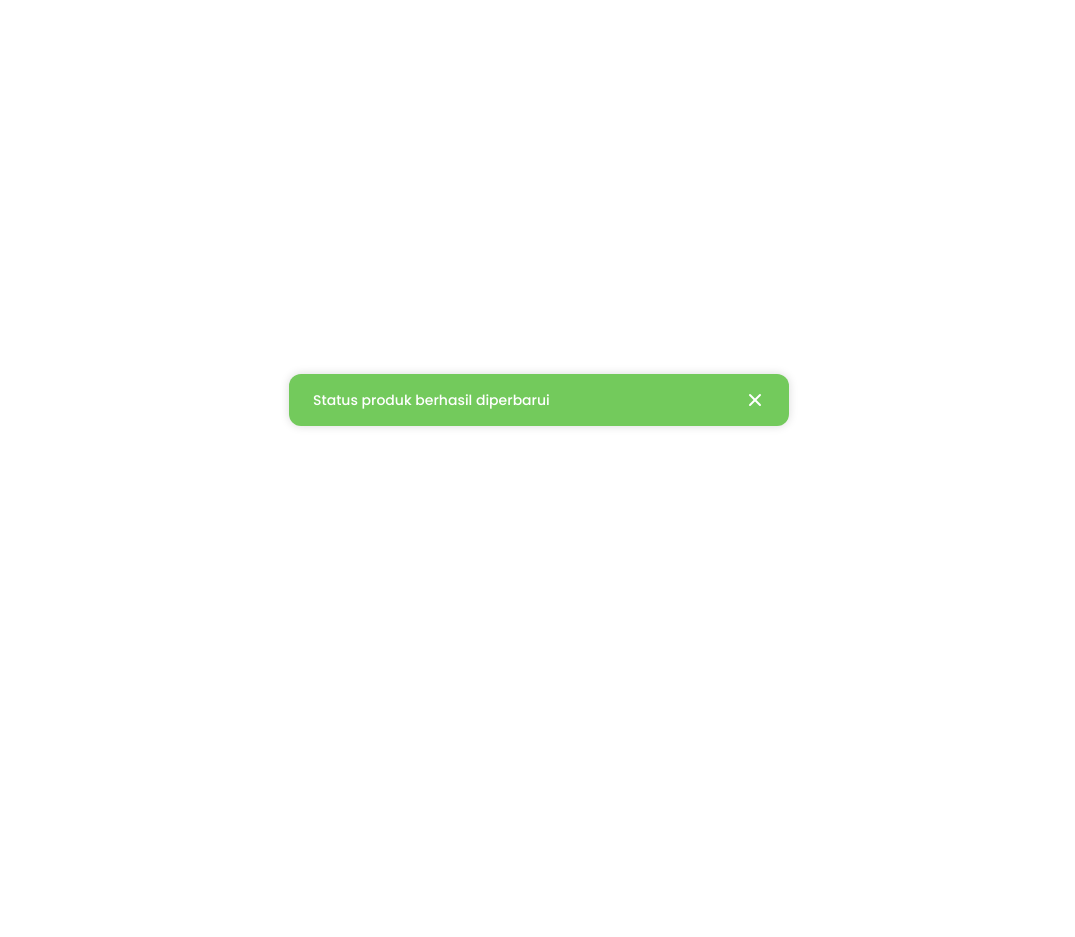
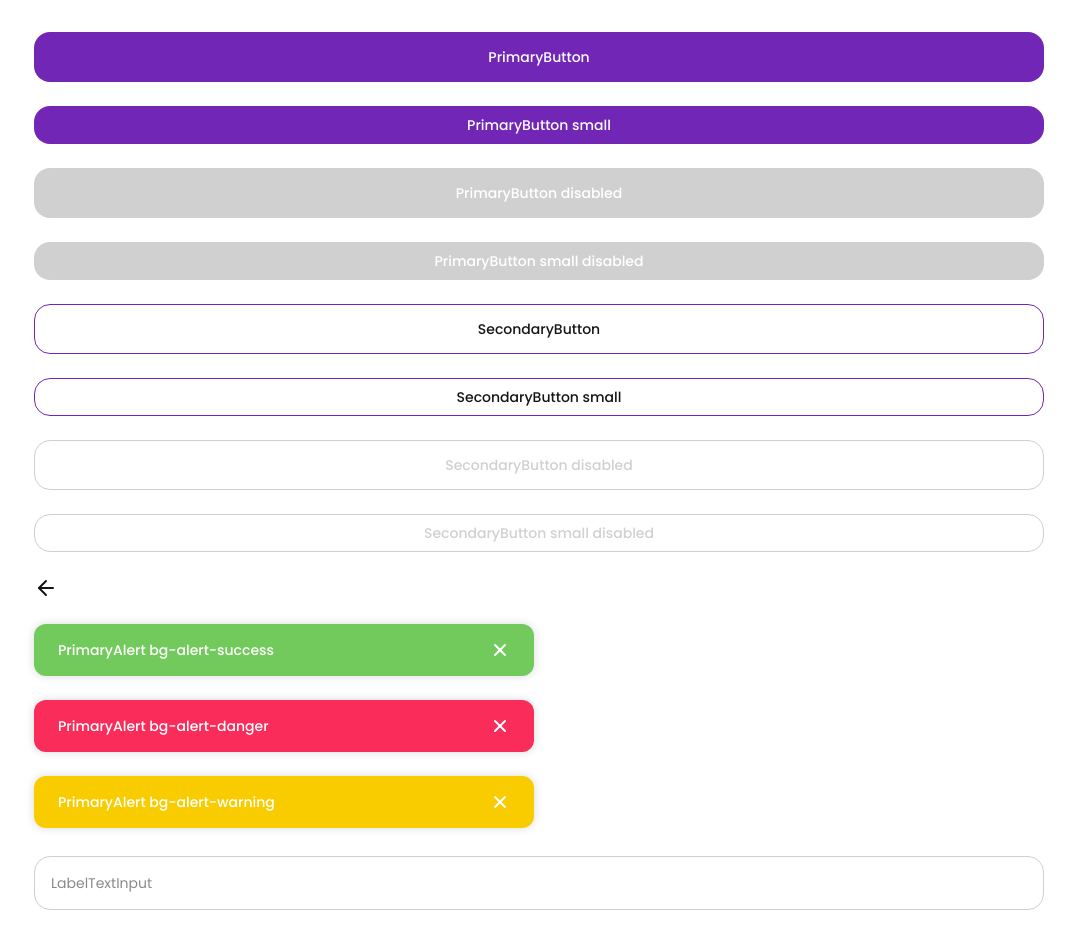
Before and after one commit to WhiteClover4/SecondHand-FE, a React (Create React App) app: page /components in a window 1280 px wide. Shown: the top 937 px of the page, without its empty margins (101-1176 px from the left). Before the commit the page ends 800 px from the top, so only its background shows below. Built offline with nearby package versions, Linux system fonts and the light colour scheme.

Commit message:
feat: routing

```diff
--- a/package.json
+++ b/package.json
@@ -8,6 +8,7 @@
     "@testing-library/user-event": "^13.2.1",
     "react": "^18.1.0",
     "react-dom": "^18.1.0",
+    "react-router-dom": "^6.3.0",
     "react-scripts": "5.0.1",
     "web-vitals": "^2.1.0"
   },
--- a/src/App.js
+++ b/src/App.js
@@ -1,11 +1,16 @@
 import { PrimaryAlert } from "./components/alert";
+import BackButton from "./components/button/BackButton";
+import PrimaryButton from "./components/button/PrimaryButton";
+import SecondaryButton from "./components/button/SecondaryButton";
+import LabelOptionInput from "./components/input/LabelOptionInput";
+import LabelPasswordInput from "./components/input/LabelPasswordInput";
+import LabelTextareaInput from "./components/input/LabelTextareaInput";
+import LabelTextInput from "./components/input/LabelTextInput";
+import SearchInput from "./components/input/SearchInput";
+import RoutesApp from "./routes";
 
 function App() {
-  return (
-    <div className="w-screen h-screen grid place-items-center px-[135px]">
-      <PrimaryAlert>Status produk berhasil diperbarui</PrimaryAlert>
-    </div>
-  );
+  return <RoutesApp />;
 }
 
 export default App;
--- a/src/index.js
+++ b/src/index.js
@@ -1,13 +1,16 @@
-import React from 'react';
-import ReactDOM from 'react-dom/client';
-import './index.css';
-import App from './App';
-import reportWebVitals from './reportWebVitals';
+import React from "react";
+import ReactDOM from "react-dom/client";
+import "./index.css";
+import App from "./App";
+import reportWebVitals from "./reportWebVitals";
+import { BrowserRouter } from "react-router-dom";
 
-const root = ReactDOM.createRoot(document.getElementById('root'));
+const root = ReactDOM.createRoot(document.getElementById("root"));
 root.render(
   <React.StrictMode>
-    <App />
+    <BrowserRouter>
+      <App />
+    </BrowserRouter>
   </React.StrictMode>
 );
 
--- /dev/null
+++ b/src/pages/Components.js
@@ -0,0 +1,43 @@
+import { PrimaryAlert } from "../components/alert";
+import BackButton from "../components/button/BackButton";
+import PrimaryButton from "../components/button/PrimaryButton";
+import SecondaryButton from "../components/button/SecondaryButton";
+import LabelOptionInput from "../components/input/LabelOptionInput";
+import LabelPasswordInput from "../components/input/LabelPasswordInput";
+import LabelTextareaInput from "../components/input/LabelTextareaInput";
+import LabelTextInput from "../components/input/LabelTextInput";
+import SearchInput from "../components/input/SearchInput";
+
+export default function Components() {
+  return (
+    <div className="w-screen min-h-screen py-8 px-[135px] flex flex-col space-y-6">
+      <PrimaryButton>PrimaryButton</PrimaryButton>
+      <PrimaryButton isSmall>PrimaryButton small</PrimaryButton>
+      <PrimaryButton isDisable>PrimaryButton disabled</PrimaryButton>
+      <PrimaryButton isSmall isDisable>
+        PrimaryButton small disabled
+      </PrimaryButton>
+      <SecondaryButton>SecondaryButton</SecondaryButton>
+      <SecondaryButton isSmall>SecondaryButton small</SecondaryButton>
+      <SecondaryButton isDisable>SecondaryButton disabled</SecondaryButton>
+      <SecondaryButton isSmall isDisable>
+        SecondaryButton small disabled
+      </SecondaryButton>
+      <BackButton />
+      <PrimaryAlert bgColor="bg-alert-success">
+        PrimaryAlert bg-alert-success
+      </PrimaryAlert>
+      <PrimaryAlert bgColor="bg-alert-danger">
+        PrimaryAlert bg-alert-danger
+      </PrimaryAlert>
+      <PrimaryAlert bgColor="bg-alert-warning">
+        PrimaryAlert bg-alert-warning
+      </PrimaryAlert>
+      <LabelTextInput placeholder="LabelTextInput" />
+      <LabelPasswordInput placeholder="LabelPasswordInput" />
+      <LabelTextareaInput placeholder="LabelTexareaInput" />
+      <LabelOptionInput placeholder="LabelOptionInput" />
+      <SearchInput placeholder="SearchInput" />
+    </div>
+  );
+}
--- /dev/null
+++ b/src/routes/index.js
@@ -0,0 +1,11 @@
+import { Route, Routes as Switch } from "react-router-dom";
+import Components from "../pages/Components";
+
+export default function RoutesApp() {
+  return (
+    <Switch>
+      {/* <Route path="/" element={<Components />} /> */}
+      <Route path="/components" element={<Components />} />
+    </Switch>
+  );
+}
```
Also changed, not shown: 1 other file (tests, documents, lock files or other folders).
